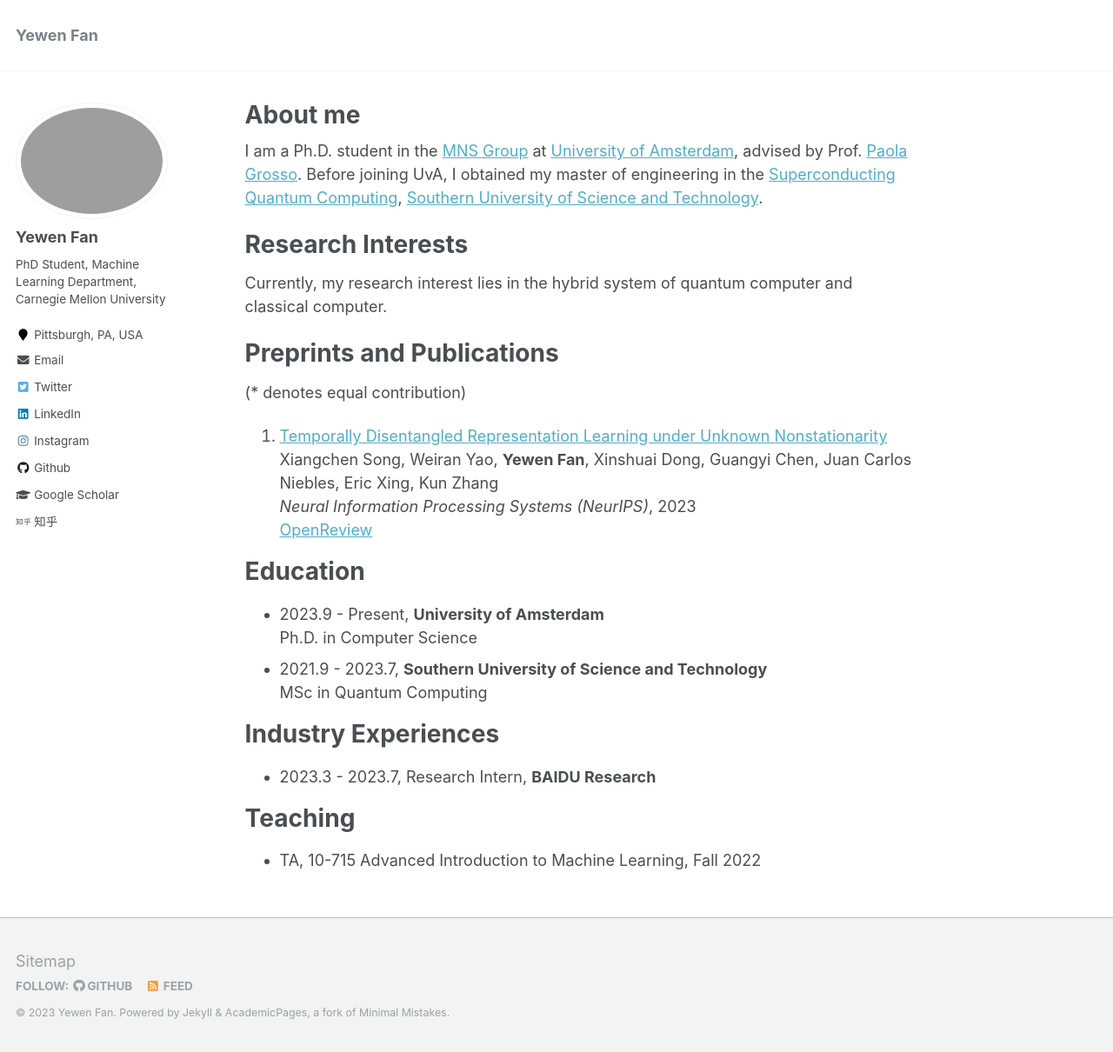
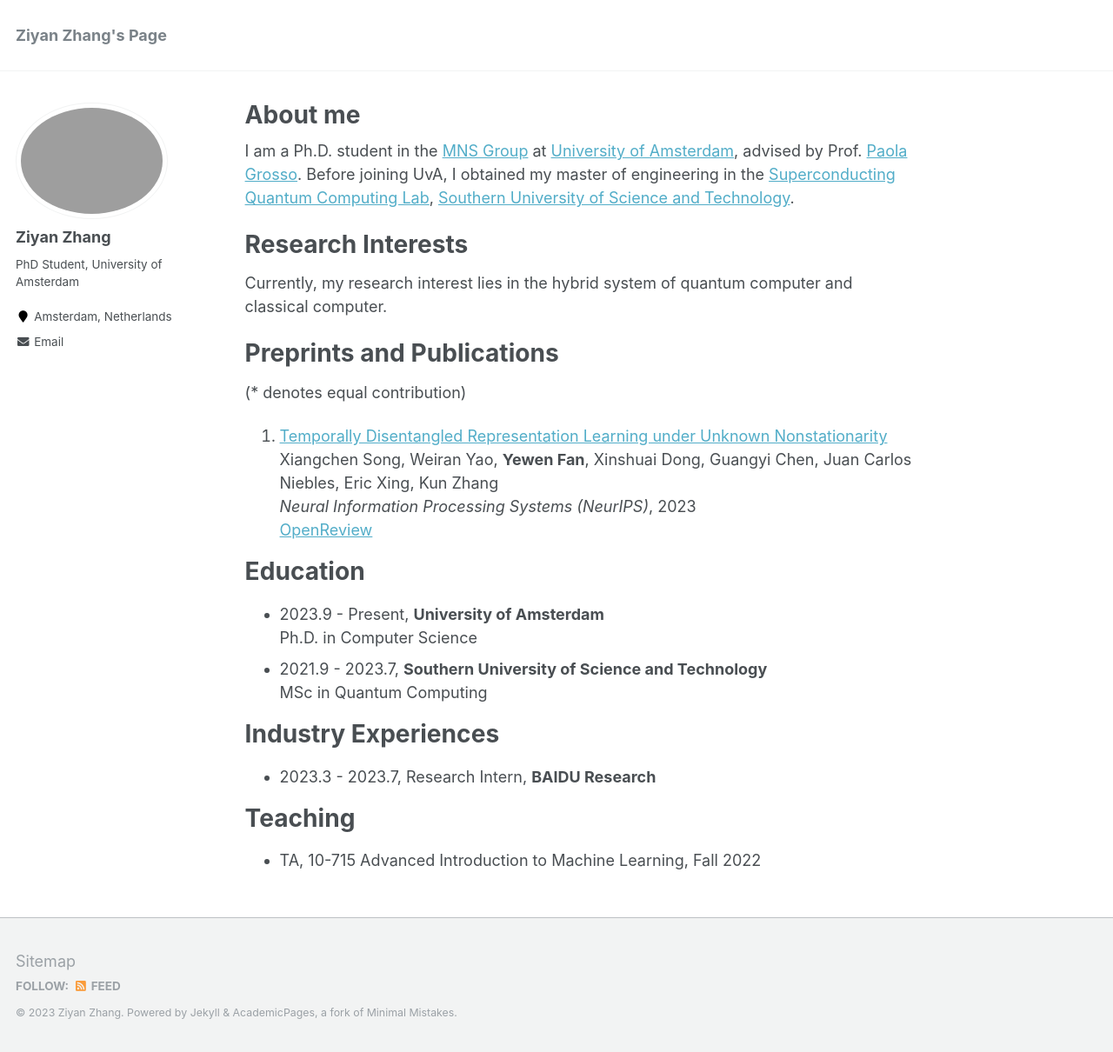
Before and after one commit to ZiyanZhang98/ZiyanZhang98.github.io, a Jekyll site: the page built from _pages/about.md, in a window 1280 px wide and 1210 px high. Shown: the whole window at 87% size. Built offline with Jekyll 4.4.1, drawn with Linux system fonts in a browser that asks for light colours.

Commit message:
update main

```diff
--- a/_config.yml
+++ b/_config.yml
@@ -7,13 +7,13 @@
 
 # Site Settings
 locale                   : "en-US"
-title                    : "Yewen Fan"
+title                    : "Ziyan Zhang's Page"
 title_separator          : "-"
-name                     : &name "Yewen Fan"
-description              : &description "PhD Student, Machine Learning Department, Carnegie Mellon University"
-url                      : https://tofuwen.github.io # the base hostname & protocol for your site e.g. "https://mmistakes.github.io"
+name                     : &name "Ziyan Zhang"
+description              : &description "PhD Student, University of Amsterdam"
+url                      : https://ziyanzhang98.github.io # the base hostname & protocol for your site e.g. "https://mmistakes.github.io"
 baseurl                  : "" # the subpath of your site, e.g. "/blog"
-repository               : "tofuwen.github.io"
+repository               : ""
 teaser                   :  # filename of teaser fallback teaser image placed in /images/, .e.g. "500x300.png"
 breadcrumbs              : false # true, false (default)
 words_per_minute         : 160
@@ -80,14 +80,14 @@ analytics:
 
 # Site Author
 author:
-  name             : "Yewen Fan"
+  name             : "Ziyan Zhang"
   avatar           : "profile.png"
-  bio              : "PhD Student, Machine Learning Department, Carnegie Mellon University"
-  location         : "Pittsburgh, PA, USA"
+  bio              : "PhD Student, University of Amsterdam"
+  location         : "Amsterdam, Netherlands"
   employer         :
   pubmed           : # "https://www.ncbi.nlm.nih.gov/pubmed/?term=john+snow"
-  googlescholar    : "https://scholar.google.com/citations?user=Q9_yaekAAAAJ&hl=en"
-  email            : "yewenf@andrew.cmu.edu"
+  googlescholar    : # "https://scholar.google.com/citations?user=Q9_yaekAAAAJ&hl=en"
+  email            : "z.zhang12 at uva dot nl"
   researchgate     :  # example: "https://www.researchgate.net/profile/yourprofile"
   uri              :
   bitbucket        :
@@ -96,26 +96,26 @@ author:
   flickr           :
   facebook         :
   foursquare       :
-  github           : "tofuwen"
+  github           : #"tofuwen"
   google_plus      :
   keybase          :
-  instagram        : "tofuwen"
+  instagram        : #"tofuwen"
   impactstory      : #"https://profiles.impactstory.org/u/xxxx-xxxx-xxxx-xxxx"
   lastfm           :
-  linkedin         : yewen-fan
+  linkedin         : #yewen-fan
   orcid            : # "http://orcid.org/yourorcidurl"
   pinterest        :
   soundcloud       :
   stackoverflow    : # http://stackoverflow.com/users/123456/username
   steam            :
   tumblr           :
-  twitter          : "YewenF"
+  twitter          : #"YewenF"
   vine             :
   weibo            :
   xing             :
   youtube          :
   wikipedia        :
-  zhihu            : "wen-tofu"
+  zhihu            : #"wen-tofu"
 
 
 # Reading Files
--- a/_pages/about.md
+++ b/_pages/about.md
@@ -8,7 +8,7 @@ redirect_from:
   - /about.html
 ---
 
-I am a Ph.D. student in the [MNS Group](https://mns-research.nl/) at [University of Amsterdam](https://www.uva.nl/), advised by Prof. [Paola Grosso](https://scholar.google.com/citations?user=cXsfHbsAAAAJ&hl=zh-CN). Before joining UvA, I obtained my master of engineering in the [Superconducting Quantum Computing](https://siqse.sustech.edu.cn/Zh/Index/index?play=0), [Southern University of Science and Technology](https://www.sustech.edu.cn/en/).
+I am a Ph.D. student in the [MNS Group](https://mns-research.nl/) at [University of Amsterdam](https://www.uva.nl/), advised by Prof. [Paola Grosso](https://scholar.google.com/citations?user=cXsfHbsAAAAJ&hl=zh-CN). Before joining UvA, I obtained my master of engineering in the [Superconducting Quantum Computing Lab](https://siqse.sustech.edu.cn/Zh/Index/index?play=0), [Southern University of Science and Technology](https://www.sustech.edu.cn/en/).
 
 
 Research Interests
```
